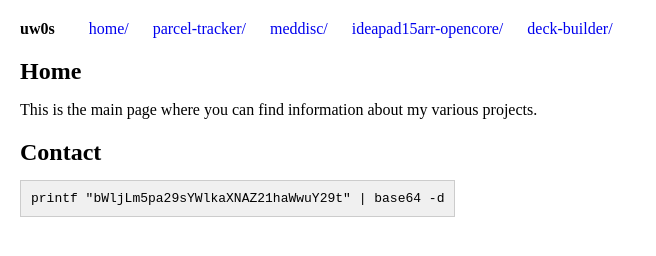
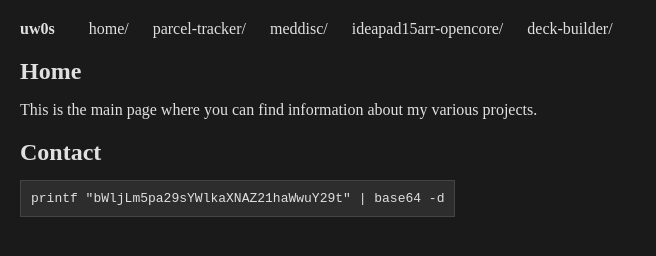
Before and after one commit to uw0s/uw0s.github.io, a plain HTML site: page docs/index.html in a window 1280 px wide. Shown: the whole page, without its empty margins (0-656 px from the left). Drawn offline with Linux system fonts and the dark colour scheme.

Commit message:
Add auto dark color scheme

```diff
--- a/docs/style.css
+++ b/docs/style.css
@@ -3,7 +3,8 @@ body {
     padding: 0;
 }
 
-#navbar {
+#navbar,
+#content {
     margin: 20px;
 }
 
@@ -15,11 +16,6 @@ body {
 #navbar a {
     margin: 0 10px;
     text-decoration: none;
-}
-
-
-#content {
-    margin: 20px;
 }
 
 h2 {
@@ -40,3 +36,23 @@ code {
     display: block;
     font-family: monospace;
 }
+
+@media (prefers-color-scheme: dark) {
+    body {
+        background-color: #1a1a1a;
+        color: #e0e0e0;
+    }
+
+    pre {
+        background-color: #2d2d2d;
+        border-color: #444;
+    }
+
+    #navbar a {
+        color: #e0e0e0;
+    }
+
+    #navbar a:hover {
+        color: #fff;
+    }
+}
```
